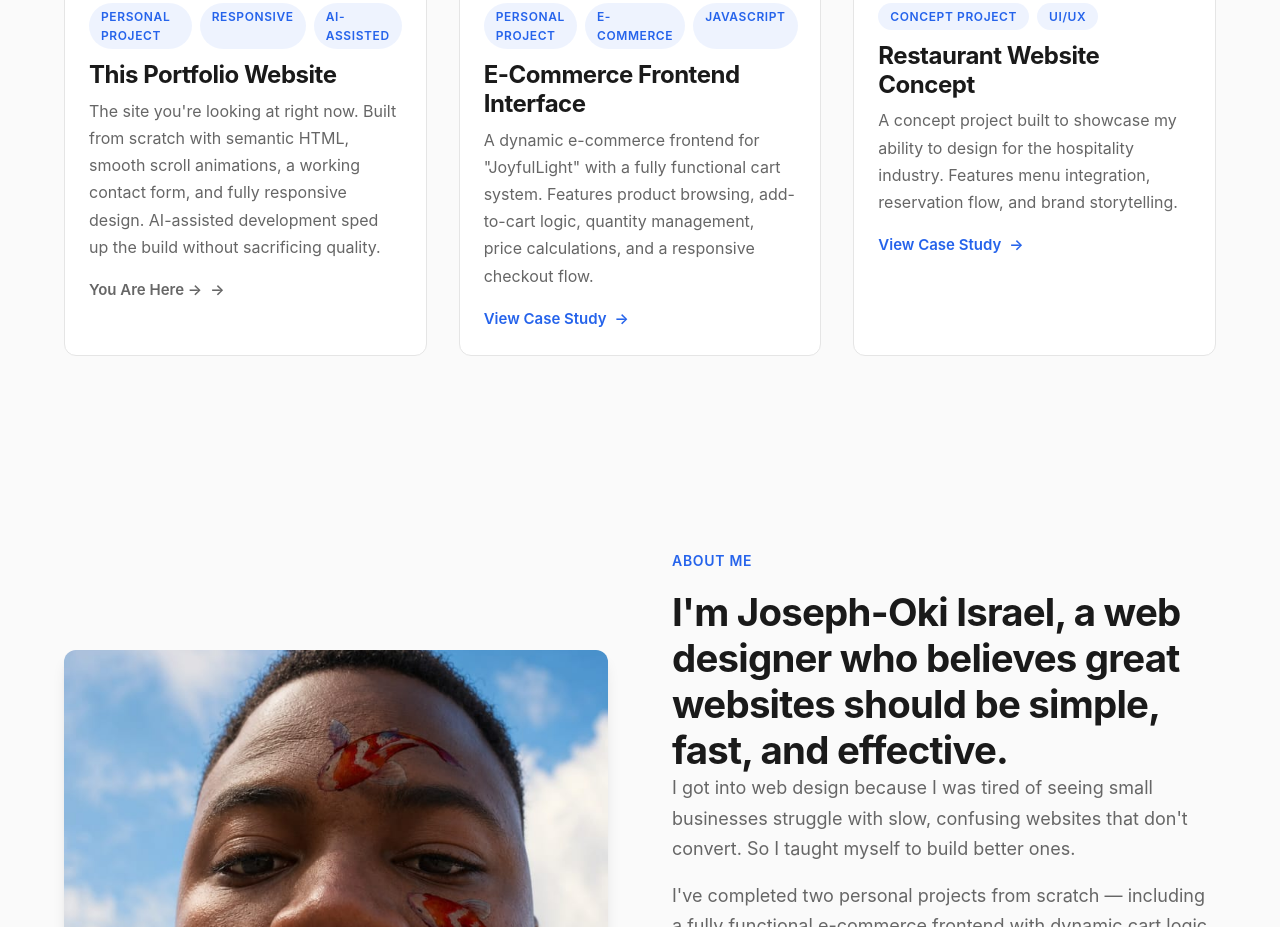
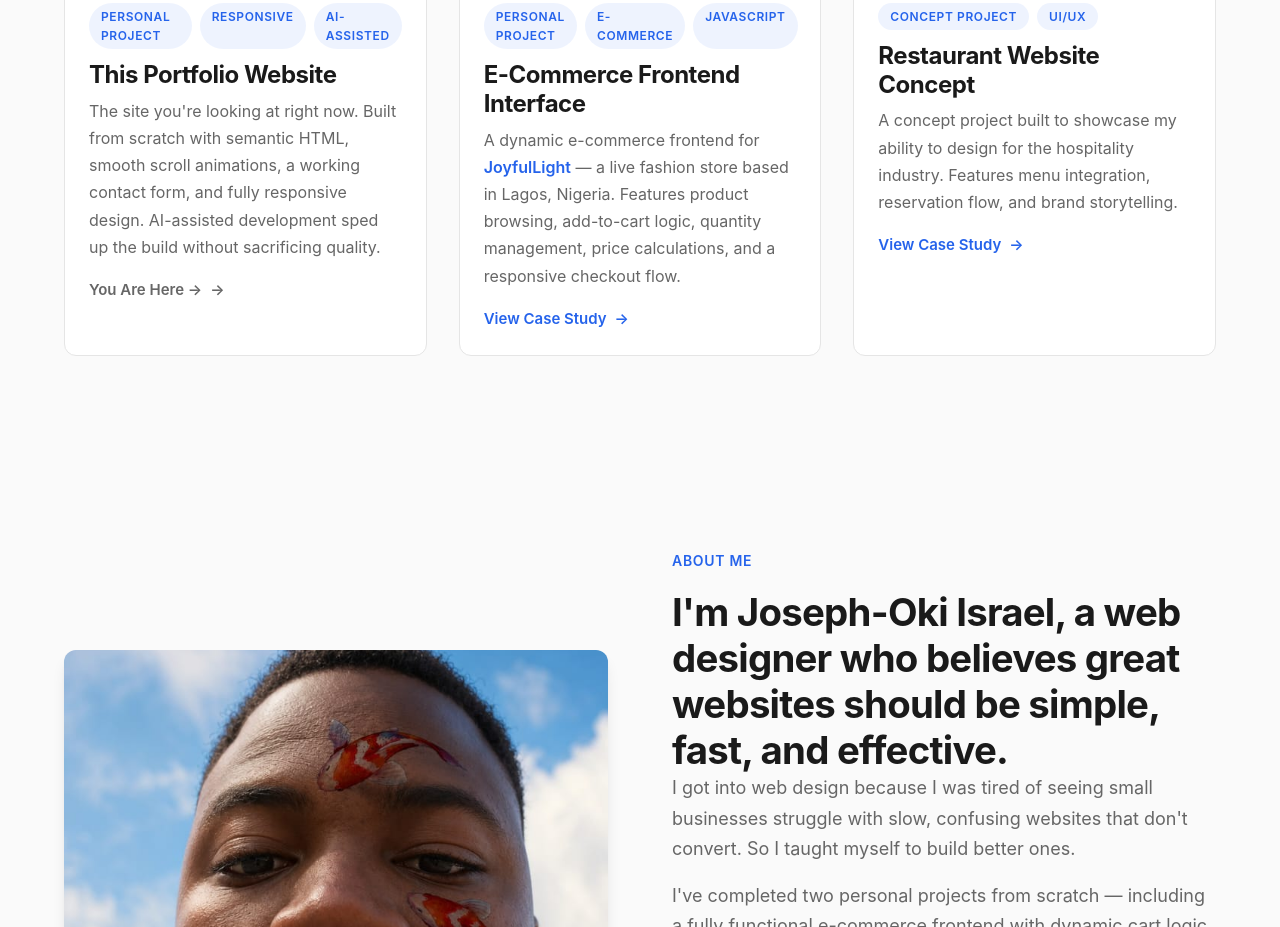
Before and after one commit to Hikari30/Portfolio, a plain HTML site: page index.html in a window 1280 px wide. Shown: the part 1513-2440 px from the top of the page. Drawn offline with Linux system fonts and the light colour scheme.

Commit message:
Enhance project description with live site link
Updated project description to include a link to the live site and additional details about the store's location.

```diff
--- a/index.html
+++ b/index.html
@@ -875,7 +875,7 @@
                             <span class="project-tag">JavaScript</span>
                         </div>
                         <h3>E-Commerce Frontend Interface</h3>
-                        <p>A dynamic e-commerce frontend for "JoyfulLight" with a fully functional cart system. Features product browsing, add-to-cart logic, quantity management, price calculations, and a responsive checkout flow.</p>
+                        <p>A dynamic e-commerce frontend for <a href="https://joyfullight.netlify.app/" target="_blank" rel="noopener noreferrer" style="color:var(--color-accent);font-weight:600;">JoyfulLight</a> — a live fashion store based in Lagos, Nigeria. Features product browsing, add-to-cart logic, quantity management, price calculations, and a responsive checkout flow.</p>
                         <a href="#" class="project-link">View Case Study</a>
                     </div>
                 </article>
```
